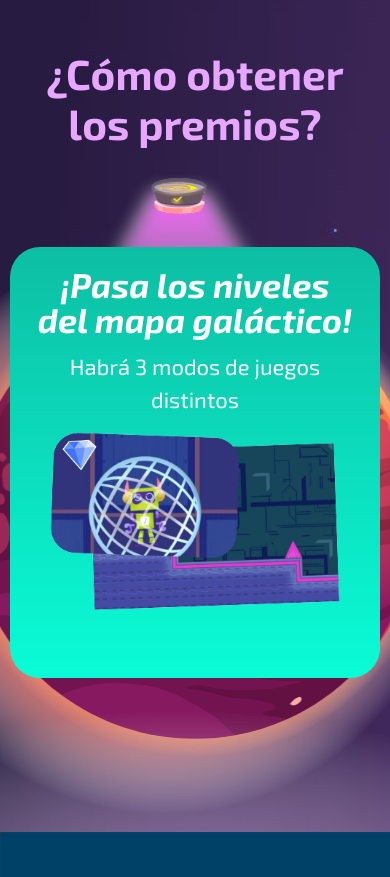
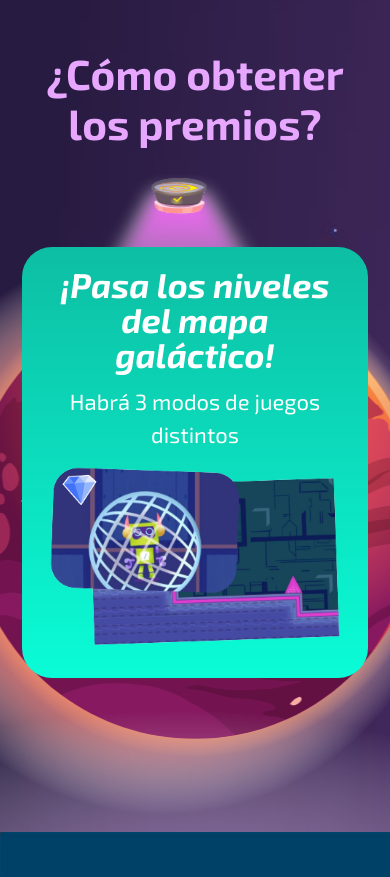
Before and after one commit to oscarviana/BetGalaxy, a PHP site: page / in a window 390 px wide; the page is wider, and only the part inside the window is pictured. Shown: the part 1928-2805 px from the top of that part. Run offline with PHP 8.4, Linux system fonts and the light colour scheme.

Commit message:
se corrige error de margen

```diff
--- a/css/style.css
+++ b/css/style.css
@@ -641,6 +641,7 @@ body{
 .coronaP{
     position: absolute;
     right: 10%;
+    width: 40px;
 }
 
 .sectionG {
@@ -2064,6 +2065,10 @@ body{
         justify-content: normal;
     }
 
+    .sectionC{
+        padding: 0 12px;
+    }
+
     .sectionD .winTicket{
         display: block!important;
     }
@@ -2116,6 +2121,7 @@ body{
     .sectionF .coronaP {
         position: absolute;
         right: 0;
+        right: 20px;
     }
 
     .sectionF .dimonF {
@@ -2250,6 +2256,10 @@ body{
         width: 100%;
     }
 
+    .sectionC{
+        padding: 0 12px;
+    }
+
     .cardGanafondo {
         position: relative;
         width: 100%;
@@ -2360,8 +2370,10 @@ body{
 
     .sectionF .coronaP {
         position: absolute;
-        right: 0;
-    }
+        right: 20px;
+    }
+
+
 
     .sectionF .dimonF {
         width: 80px;
--- a/index.html
+++ b/index.html
@@ -170,13 +170,13 @@
     <section class="sectionC">
       <div class="container">
         <div class="row">
-          <div class="col-xl-12">
+          <div class="col-xl-12 col-xs-12">
             <h2 class="text-center">¿Cómo obtener<br>
               los premios?</h2>
           </div>
         </div>
         <div class="row content obtenPremios">
-          <div class="col-xl-12">
+          <div class="col-xl-12 col-xs-12">
 
             <div id="owl-demo" class="owl-carousel">
               <div class="item">
@@ -453,7 +453,7 @@
             <img class="starPa" src="img/star1.png" alt="">
             <img class="dimonF" src="img/dimon1.png" alt="">
             <img class="starPb" src="img/star1.png" alt="">
-            <img class="coronaP" src="img/corona1.png" alt="" style="width: 60px">
+            <img class="coronaP" src="img/corona1.png" alt="">
             <h2 class="text-center">¡Conoce los paquetes<br>
               que tenemos para ti!</h2>
           </div>
```
